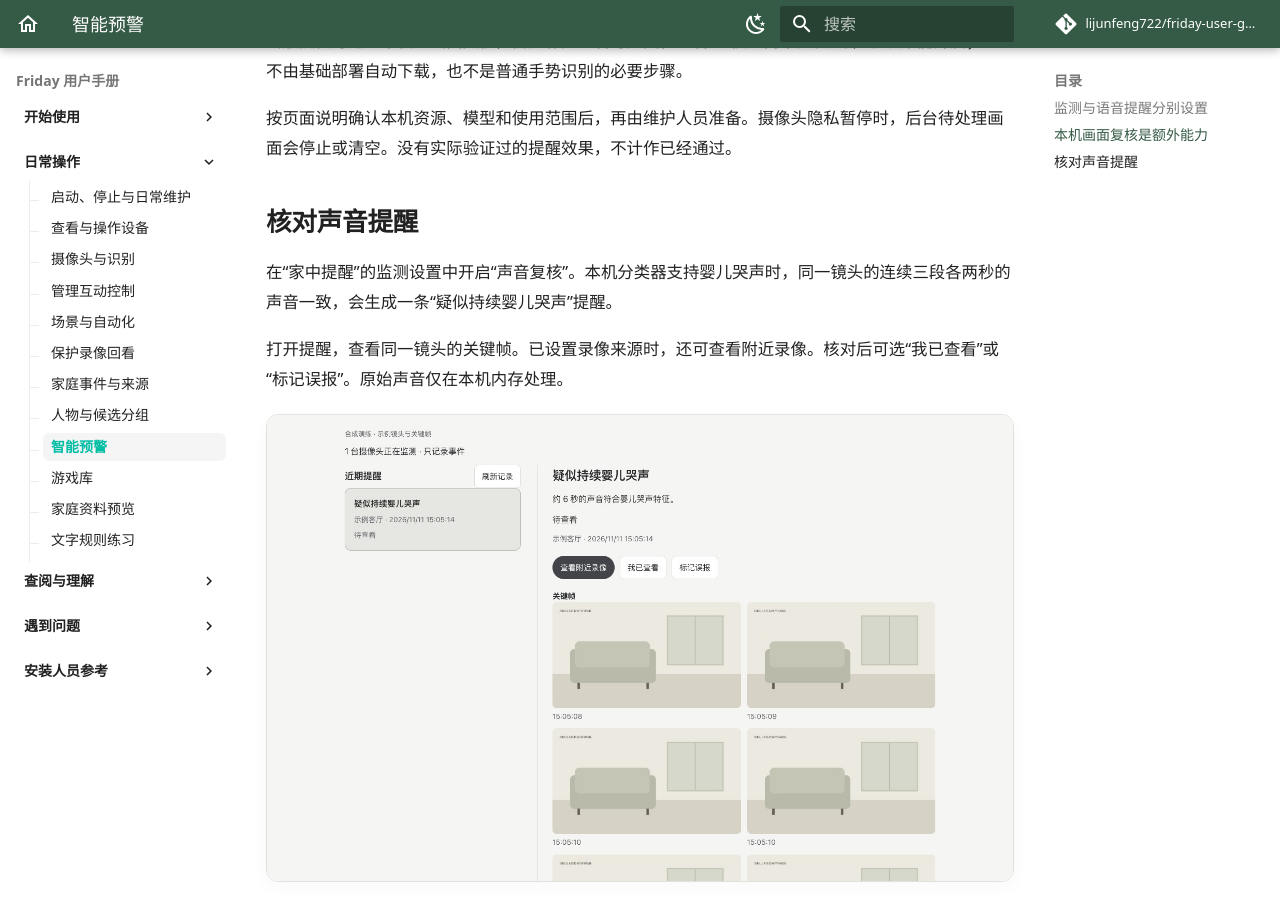
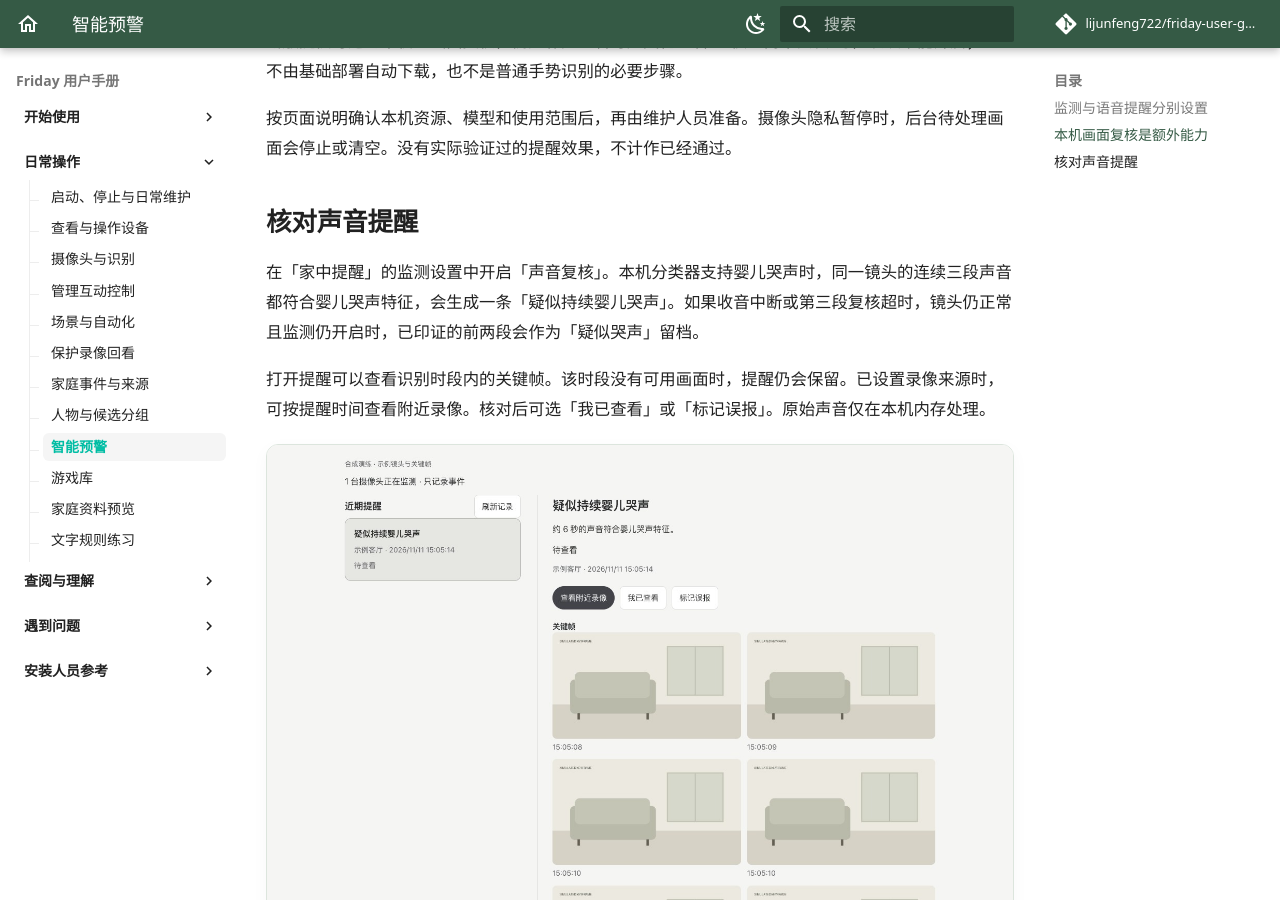
Before and after one commit to lijunfeng722/friday-user-guide, an MkDocs documentation site: the page built from docs/guides/safety.md, in a window 1280 px wide and 900 px high, scrolled down 1064 px. Built offline with MkDocs 1.6.1 and Material for MkDocs 9.7.7, drawn with Linux system fonts in a browser that asks for light colours; comment, search, counter and statistics services are not loaded.

Commit message:
文档：说明声音复核留档与画面关联

```diff
--- a/docs/guides/safety.md
+++ b/docs/guides/safety.md
@@ -18,9 +18,9 @@
 
 ## 核对声音提醒
 
-在“家中提醒”的监测设置中开启“声音复核”。本机分类器支持婴儿哭声时，同一镜头的连续三段各两秒的声音一致，会生成一条“疑似持续婴儿哭声”提醒。
+在「家中提醒」的监测设置中开启「声音复核」。本机分类器支持婴儿哭声时，同一镜头的连续三段声音都符合婴儿哭声特征，会生成一条「疑似持续婴儿哭声」。如果收音中断或第三段复核超时，镜头仍正常且监测仍开启时，已印证的前两段会作为「疑似哭声」留档。
 
-打开提醒，查看同一镜头的关键帧。已设置录像来源时，还可查看附近录像。核对后可选“我已查看”或“标记误报”。原始声音仅在本机内存处理。
+打开提醒可以查看识别时段内的关键帧。该时段没有可用画面时，提醒仍会保留。已设置录像来源时，可按提醒时间查看附近录像。核对后可选「我已查看」或「标记误报」。原始声音仅在本机内存处理。
 
 ![疑似持续婴儿哭声与同时段关键帧，合成演练](../assets/screenshots/friday-sustained-cry.jpg)
 
```
Also changed, not shown: USER_MANUAL.md (+3 -3 lines).
